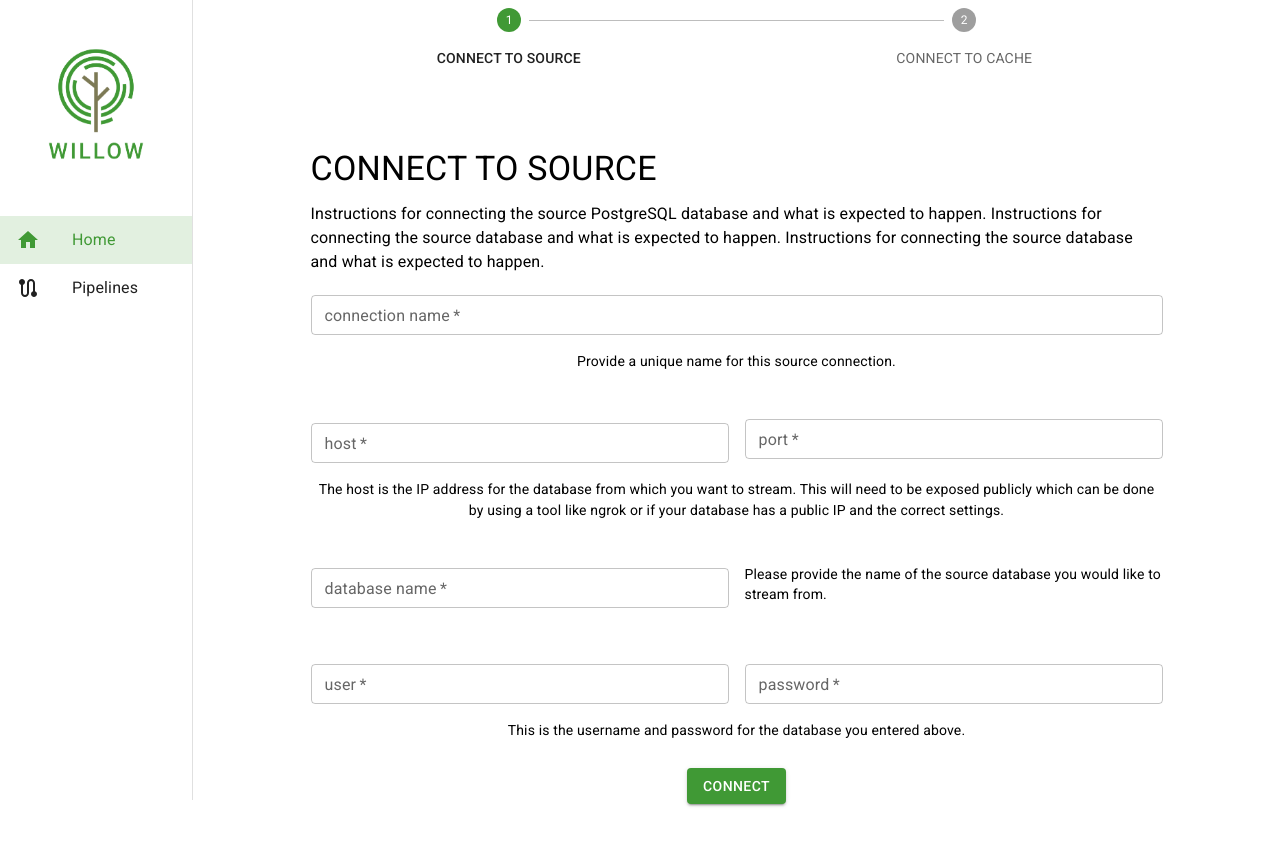
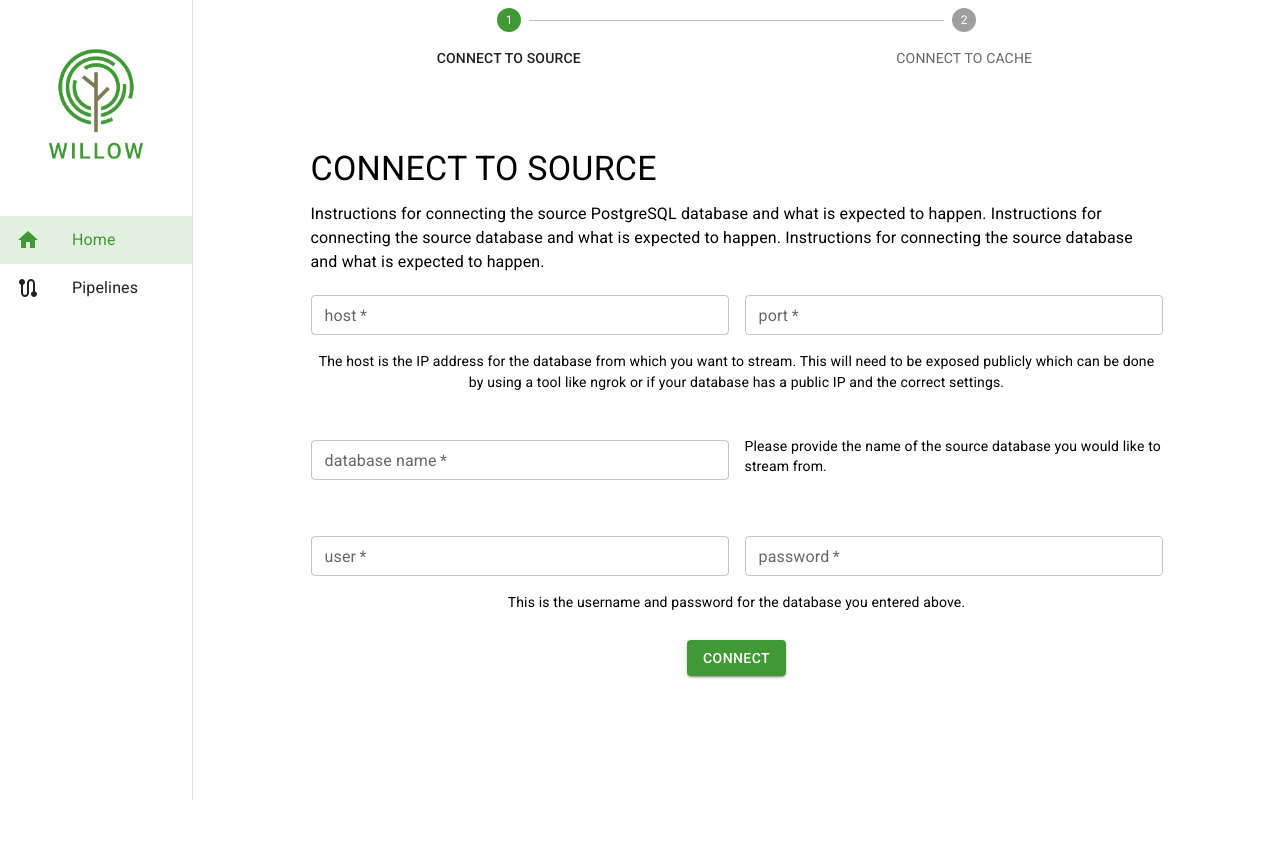
Before and after one commit to willow-cdc/willow, a React (Vite) app in the folder frontend/: page /new in a window 1280 px wide. Shown: the top 846 px of the page. After the commit the page ends 800 px from the top, so only its background shows below. Built offline with nearby package versions, Linux system fonts and the light colour scheme.

Commit message:
refactor(ui): :lipstick: Moved source name input field from SourceForm to SelectDataForm
Co-authored-by: Cameron Bibb <cameron.bibb@icloud.com>

```diff
--- a/frontend/src/components/SelectDataForm.tsx
+++ b/frontend/src/components/SelectDataForm.tsx
@@ -1,4 +1,4 @@
-import { Grid, Container } from "@mui/material";
+import { Grid, Container, TextField, Typography } from "@mui/material";
 import { useEffect, useState, useContext } from "react";
 import {
   AlertSeverity,
@@ -19,6 +19,9 @@ interface SelectDataFormProps {
   formStateObj: SourceFormConnectionDetails;
   handleNext: () => void;
   showAlertSnackbar: (message: string, severity: AlertSeverity) => void;
+  setFormStateObj: React.Dispatch<
+    React.SetStateAction<SourceFormConnectionDetails>
+  >;
 }
 
 const SelectDataForm = ({
@@ -26,6 +29,7 @@ const SelectDataForm = ({
   formStateObj,
   handleNext,
   showAlertSnackbar,
+  setFormStateObj,
 }: SelectDataFormProps) => {
   const [formData, setFormData] = useState<SelectDataFormData>([]);
   const [activeColumns, setActiveColumns] = useState<SelectDataFormColumnObj[]>(
@@ -37,6 +41,14 @@ const SelectDataForm = ({
   const handleListItemSelectedStyle = (index: number) => {
     setSelectedIndex(index);
   };
+
+  function handleChange(
+    event: React.ChangeEvent<HTMLInputElement | HTMLTextAreaElement>
+  ) {
+    setFormStateObj((prevState) => {
+      return { ...prevState, [event.target.name]: event.target.value };
+    });
+  }
 
   const handleTableSwitchChange = (
     event: React.ChangeEvent<HTMLInputElement>
@@ -191,6 +203,23 @@ const SelectDataForm = ({
               );
             })}
           </GridBoxList>
+          <Grid item xs={12}>
+            <TextField
+              size="small"
+              required
+              label="connection name"
+              fullWidth
+              margin="normal"
+              value={formStateObj.connectionName}
+              name="connectionName"
+              onChange={handleChange}
+            />
+          </Grid>
+          <Grid item xs={12}>
+            <Typography margin={-2} align="center" variant="body2">
+              Provide a unique name for this source connection.
+            </Typography>
+          </Grid>
         </Grid>
         <SubmitButton onClick={handleKafkaConnectSubmit} />
       </Container>
--- a/frontend/src/components/SourceConnectionForm.tsx
+++ b/frontend/src/components/SourceConnectionForm.tsx
@@ -50,6 +50,7 @@ const SourceConnectionForm = ({
             formStateObj={formStateObj}
             handleNext={handleNext}
             showAlertSnackbar={showAlertSnackbar}
+            setFormStateObj={setFormStateObj}
           />
         </>
       )}
--- a/frontend/src/components/SourceForm.tsx
+++ b/frontend/src/components/SourceForm.tsx
@@ -64,23 +64,6 @@ const SourceForm = ({
             the source database and what is expected to happen.
           </Typography>
           <Grid container rowSpacing={4} columnSpacing={2} alignItems="center">
-            <Grid item xs={12}>
-              <TextField
-                size="small"
-                required
-                label="connection name"
-                fullWidth
-                margin="normal"
-                value={formStateObj.connectionName}
-                name="connectionName"
-                onChange={handleChange}
-              />
-            </Grid>
-            <Grid item xs={12}>
-              <Typography marginTop={-3} align="center" variant="body2">
-                Provide a unique name for this source connection.
-              </Typography>
-            </Grid>
             <Grid item xs={6}>
               <TextField
                 size="small"
@@ -99,6 +82,7 @@ const SourceForm = ({
                 required
                 label="port"
                 fullWidth
+                margin="normal"
                 value={formStateObj.port}
                 name="port"
                 onChange={handleChange}
```
